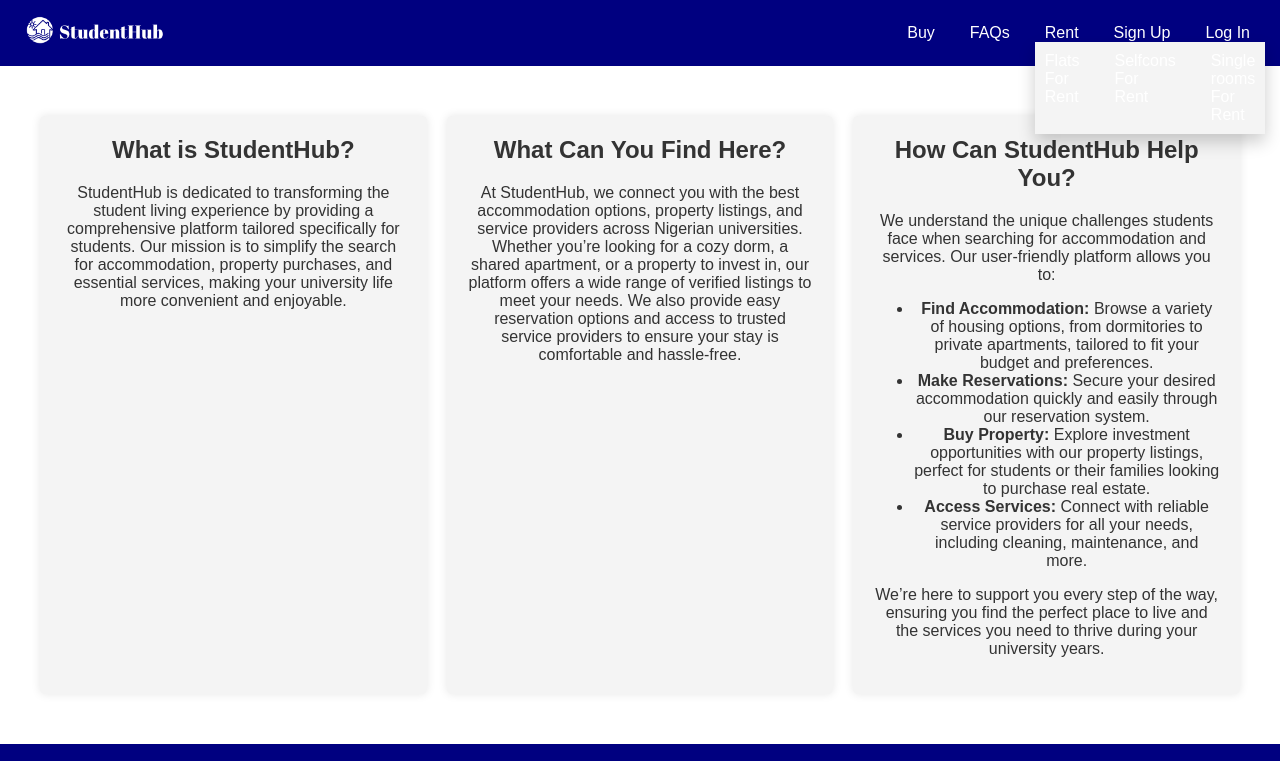
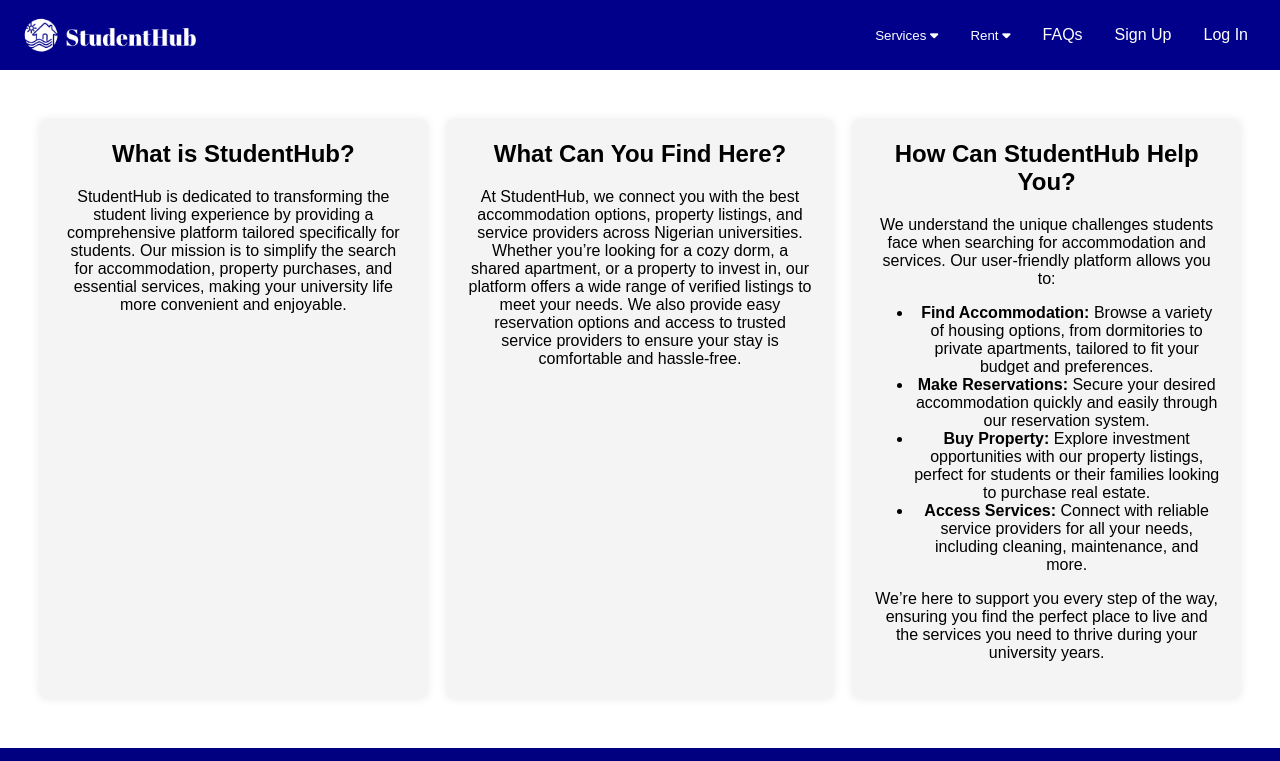
Before and after one commit to Kmmadu/noname, a plain HTML site: page index.html in a window 1280 px wide. Shown: the top 761 px of the page. Drawn offline with Linux system fonts and the light colour scheme.

Commit message:
Modified the dropdown for services and rent

```diff
--- a/assets/styles/style.css
+++ b/assets/styles/style.css
@@ -1,95 +1,73 @@
-/* Global Styles */
 body {
     font-family: Arial, sans-serif;
-    color: #333;
     margin: 0;
     padding: 0;
-    background-color: #f4f4f4;
 }
-
-/* Header Styles */
-header {
-    background-color: #000080; /* Navy Blue */
-    color: white;
-    padding: 10px 0;
-}
-
-header .container {
+.header {
     display: flex;
     justify-content: space-between;
     align-items: center;
-    padding: 0 20px;
+    background-color: #00008B;
+    padding: 10px 16px;
+    color: white;
 }
-
-header .logo {
-    font-size: 24px;
-    font-weight: bold;
+.header-left {
+    display: flex;
+    align-items: center;
 }
-
-header .logo a {
+.header-left img {
+    height: 50px;
+    margin-right: 10px;
+}
+.header a, .dropdown .dropbtn {
+    display: block;
     color: white;
+    text-align: center;
+    padding: 14px 16px;
     text-decoration: none;
 }
-
-header .logo-image {
-    width: 150px; /* Adjust the width to make the logo more moderate */
-    height: auto;
+.header a:hover, .dropdown:hover .dropbtn {
+    background-color: #fff;
+    color: black;
+    border-radius: 5px;
 }
-
-/* Navigation Styles */
-.main-nav ul {
-    list-style: none;
-    margin: 0;
-    padding: 0;
+.header-right {
     display: flex;
-    gap: 15px;
+    align-items: center;
 }
-
-.main-nav ul li {
+.dropdown {
     position: relative;
 }
-
-.main-nav ul li a {
-    text-decoration: none;
-    color: white;
-    padding: 10px;
-    transition: color 0.3s, background-color 0.3s;
-}
-
-.main-nav ul li a:hover {
-    color: #000080; /* Navy Blue */
-    background-color: white;
-    border-radius: 5px;
-}
-
 .dropdown-content {
     display: none;
     position: absolute;
-    background-color: #f4f4f4;
-    box-shadow: 0 8px 16px rgba(0, 0, 0, 0.2);
+    background-color: #f9f9f9;
+    min-width: 160px;
+    box-shadow: 0px 8px 16px 0px rgba(0,0,0,0.2);
     z-index: 1;
-    list-style: none;
-    margin: 0;
-    padding: 0;
-    min-width: 160px;
-    top: 100%;
-    left: 0;
 }
-
-.dropdown-content li a {
-    color: #333;
+.dropdown-content a {
+    float: none;
+    color: black;
     padding: 12px 16px;
     text-decoration: none;
     display: block;
+    text-align: left;
 }
-
-.dropdown-content li a:hover {
+.dropdown-content a:hover {
     background-color: #ddd;
 }
-
 .dropdown:hover .dropdown-content {
     display: block;
 }
+.dropbtn {
+    background-color: #00008B;
+    border: none;
+    outline: none;
+}
+
+
+
 
 /* Responsive Navigation */
 .menu-toggle {
@@ -152,7 +130,8 @@ header .logo-image {
 
 .auth-container h1 {
     margin-bottom: 20px;
-    color: #000080; /* Navy Blue */
+    color: #000080;
+    /* Navy Blue */
 }
 
 .auth-container form {
@@ -171,7 +150,8 @@ header .logo-image {
 .auth-container button[type="submit"],
 .auth-button {
     padding: 10px;
-    background-color: #000080; /* Navy Blue */
+    background-color: #000080;
+    /* Navy Blue */
     color: white;
     border: none;
     border-radius: 5px;
@@ -191,7 +171,8 @@ header .logo-image {
 }
 
 .auth-container a {
-    color: #000080; /* Navy Blue */
+    color: #000080;
+    /* Navy Blue */
     text-decoration: none;
 }
 
@@ -201,11 +182,13 @@ header .logo-image {
 
 /* Social Auth Buttons */
 .auth-button.google {
-    background-color: #db4437; /* Google Red */
+    background-color: #db4437;
+    /* Google Red */
 }
 
 .auth-button.facebook {
-    background-color: #3b5998; /* Facebook Blue */
+    background-color: #3b5998;
+    /* Facebook Blue */
 }
 
 .auth-button.google:hover {
@@ -249,7 +232,8 @@ header .logo-image {
 
 /* Footer Styles */
 footer {
-    background-color: #000080; /* Navy Blue */
+    background-color: #000080;
+    /* Navy Blue */
     color: white;
     padding: 20px 0;
 }
@@ -319,8 +303,10 @@ footer .container {
         margin-bottom: 20px;
     }
 }
+
 .profile {
-    margin-left: auto; /* Moves the profile icon to the right */
+    margin-left: auto;
+    /* Moves the profile icon to the right */
     padding: 10px;
     cursor: pointer;
 }
@@ -328,6 +314,7 @@ footer .container {
 .profile i {
     color: white;
 }
+
 /* Main Section Styles */
 main {
     text-align: center;
--- a/index.html
+++ b/index.html
@@ -1,5 +1,6 @@
 <!DOCTYPE html>
 <html lang="en">
+
 <head>
     <meta charset="UTF-8">
     <meta name="viewport" content="width=device-width, initial-scale=1.0">
@@ -7,39 +8,46 @@
     <link rel="stylesheet" href="assets/styles/style.css">
     <link rel="stylesheet" href="https://cdnjs.cloudflare.com/ajax/libs/font-awesome/6.0.0-beta3/css/all.min.css">
 </head>
+
 <body>
     <header>
-        <div class="container">
-            <!-- Logo with image -->
-            <div class="logo">
-                <a href="index.html">
-                    <img src="assets/logos/studenthub.png" alt="StudentHub Logo" class="logo-image">
-                </a>
+        <div class="header">
+            <div class="header-left">
+                <img src="assets/logos/studenthub.png" alt="Logo" onclick="window.location.href='index.html'">
+
             </div>
-
-            <!-- Navigation -->
-            <nav class="main-nav">
-                <ul>
-                    <li><a href="buy-sell.html">Buy</a></li>
-                    <li><a href="#info-section">FAQs</a></li> <!-- Updated link to scroll to info-section -->
-                    <li class="dropdown rent-dropdown">
-                        <a href="#" class="rent-link">Rent</a>
-                        <ul class="dropdown-content">
-                            <li class="rent-item"><a href="flats.html">Flats For Rent</a></li>
-                            <li class="rent-item"><a href="selfcons.html">Selfcons For Rent</a></li>
-                            <li class="rent-item"><a href="singlerooms.html">Single rooms For Rent</a></li>
-                        </ul>
-                    </li>
-                    <li><a href="register.html">Sign Up</a></li>
-                    <li><a href="signin.html">Log In</a></li>
-                </ul>
-            </nav>
+            <div class="header-right">
+                <div class="dropdown">
+                    <button class="dropbtn">Services
+                        <i class="fa fa-caret-down"></i>
+                    </button>
+                    <div class="dropdown-content">
+                        <a href="">Accommodation</a>
+                        <a href="">Beauty services</a>
+                        <a href="">Catering services</a>
+                        <a href="">Buy and sell</a>
+                    </div>
+                </div>
+                <div class="dropdown">
+                    <button class="dropbtn">Rent
+                        <i class="fa fa-caret-down"></i>
+                    </button>
+                    <div class="dropdown-content">
+                        <a href="flats.html">Flats for rent</a>
+                        <a href="selfcons.html"> Selfcons for rent</a>
+                        <a href="singlerooms.html">Single rooms</a>
+                    </div>
+                </div>
+                <a href="#info-section">FAQs</a>
+                <a href="register.html">Sign Up</a>
+                <a href="signin.html">Log In</a>
+            </div>
+        </div>
 
             <!-- Menu toggle button -->
             <button class="menu-toggle" aria-label="Toggle menu">
                 <i class="fas fa-bars"></i>
             </button>
-        </div>
     </header>
 
     <main>
@@ -47,22 +55,35 @@
             <div class="container grid">
                 <div class="info-box">
                     <h2>What is StudentHub?</h2>
-                    <p>StudentHub is dedicated to transforming the student living experience by providing a comprehensive platform tailored specifically for students. Our mission is to simplify the search for accommodation, property purchases, and essential services, making your university life more convenient and enjoyable.</p>
+                    <p>StudentHub is dedicated to transforming the student living experience by providing a
+                        comprehensive platform tailored specifically for students. Our mission is to simplify the search
+                        for accommodation, property purchases, and essential services, making your university life more
+                        convenient and enjoyable.</p>
                 </div>
                 <div class="info-box">
                     <h2>What Can You Find Here?</h2>
-                    <p>At StudentHub, we connect you with the best accommodation options, property listings, and service providers across Nigerian universities. Whether you’re looking for a cozy dorm, a shared apartment, or a property to invest in, our platform offers a wide range of verified listings to meet your needs. We also provide easy reservation options and access to trusted service providers to ensure your stay is comfortable and hassle-free.</p>
+                    <p>At StudentHub, we connect you with the best accommodation options, property listings, and service
+                        providers across Nigerian universities. Whether you’re looking for a cozy dorm, a shared
+                        apartment, or a property to invest in, our platform offers a wide range of verified listings to
+                        meet your needs. We also provide easy reservation options and access to trusted service
+                        providers to ensure your stay is comfortable and hassle-free.</p>
                 </div>
                 <div class="info-box">
                     <h2>How Can StudentHub Help You?</h2>
-                    <p>We understand the unique challenges students face when searching for accommodation and services. Our user-friendly platform allows you to:</p>
+                    <p>We understand the unique challenges students face when searching for accommodation and services.
+                        Our user-friendly platform allows you to:</p>
                     <ul>
-                        <li><strong>Find Accommodation:</strong> Browse a variety of housing options, from dormitories to private apartments, tailored to fit your budget and preferences.</li>
-                        <li><strong>Make Reservations:</strong> Secure your desired accommodation quickly and easily through our reservation system.</li>
-                        <li><strong>Buy Property:</strong> Explore investment opportunities with our property listings, perfect for students or their families looking to purchase real estate.</li>
-                        <li><strong>Access Services:</strong> Connect with reliable service providers for all your needs, including cleaning, maintenance, and more.</li>
+                        <li><strong>Find Accommodation:</strong> Browse a variety of housing options, from dormitories
+                            to private apartments, tailored to fit your budget and preferences.</li>
+                        <li><strong>Make Reservations:</strong> Secure your desired accommodation quickly and easily
+                            through our reservation system.</li>
+                        <li><strong>Buy Property:</strong> Explore investment opportunities with our property listings,
+                            perfect for students or their families looking to purchase real estate.</li>
+                        <li><strong>Access Services:</strong> Connect with reliable service providers for all your
+                            needs, including cleaning, maintenance, and more.</li>
                     </ul>
-                    <p>We’re here to support you every step of the way, ensuring you find the perfect place to live and the services you need to thrive during your university years.</p>
+                    <p>We’re here to support you every step of the way, ensuring you find the perfect place to live and
+                        the services you need to thrive during your university years.</p>
                 </div>
             </div>
         </section>
@@ -73,7 +94,8 @@
             <div class="footer-content">
                 <div class="footer-section">
                     <h4>About Us</h4>
-                    <p>StudentHub is your ultimate destination for student accommodation, property, and services. We aim to make university life easier and more enjoyable for students across Nigeria.</p>
+                    <p>StudentHub is your ultimate destination for student accommodation, property, and services. We aim
+                        to make university life easier and more enjoyable for students across Nigeria.</p>
                 </div>
                 <div class="footer-section">
                     <h4>Quick Links</h4>
@@ -101,11 +123,11 @@
     </footer>
 
     <script>
-        document.addEventListener('DOMContentLoaded', function() {
+        document.addEventListener('DOMContentLoaded', function () {
             const menuToggle = document.querySelector('.menu-toggle');
             const mainNav = document.querySelector('.main-nav');
 
-            menuToggle.addEventListener('click', function() {
+            menuToggle.addEventListener('click', function () {
                 mainNav.classList.toggle('active');
                 menuToggle.innerHTML = mainNav.classList.contains('active') ? '<i class="fas fa-times"></i>' : '<i class="fas fa-bars"></i>';
             });
@@ -114,13 +136,13 @@
             const rentDropdown = document.querySelector('.rent-dropdown');
             const rentItems = document.querySelectorAll('.rent-item');
 
-            rentDropdown.addEventListener('mouseenter', function() {
+            rentDropdown.addEventListener('mouseenter', function () {
                 rentItems.forEach(item => {
                     item.style.display = 'block';
                 });
             });
 
-            rentDropdown.addEventListener('mouseleave', function() {
+            rentDropdown.addEventListener('mouseleave', function () {
                 rentItems.forEach(item => {
                     item.style.display = 'none';
                 });
@@ -128,7 +150,7 @@
 
             // Smooth scroll to info-section when FAQs link is clicked
             const faqLink = document.querySelector('a[href="#info-section"]');
-            faqLink.addEventListener('click', function(event) {
+            faqLink.addEventListener('click', function (event) {
                 event.preventDefault();
                 const section = document.getElementById('info-section');
                 section.scrollIntoView({ behavior: 'smooth' });
@@ -138,4 +160,5 @@
 
     <script src="assets/scripts/script.js"></script>
 </body>
+
 </html>
```
